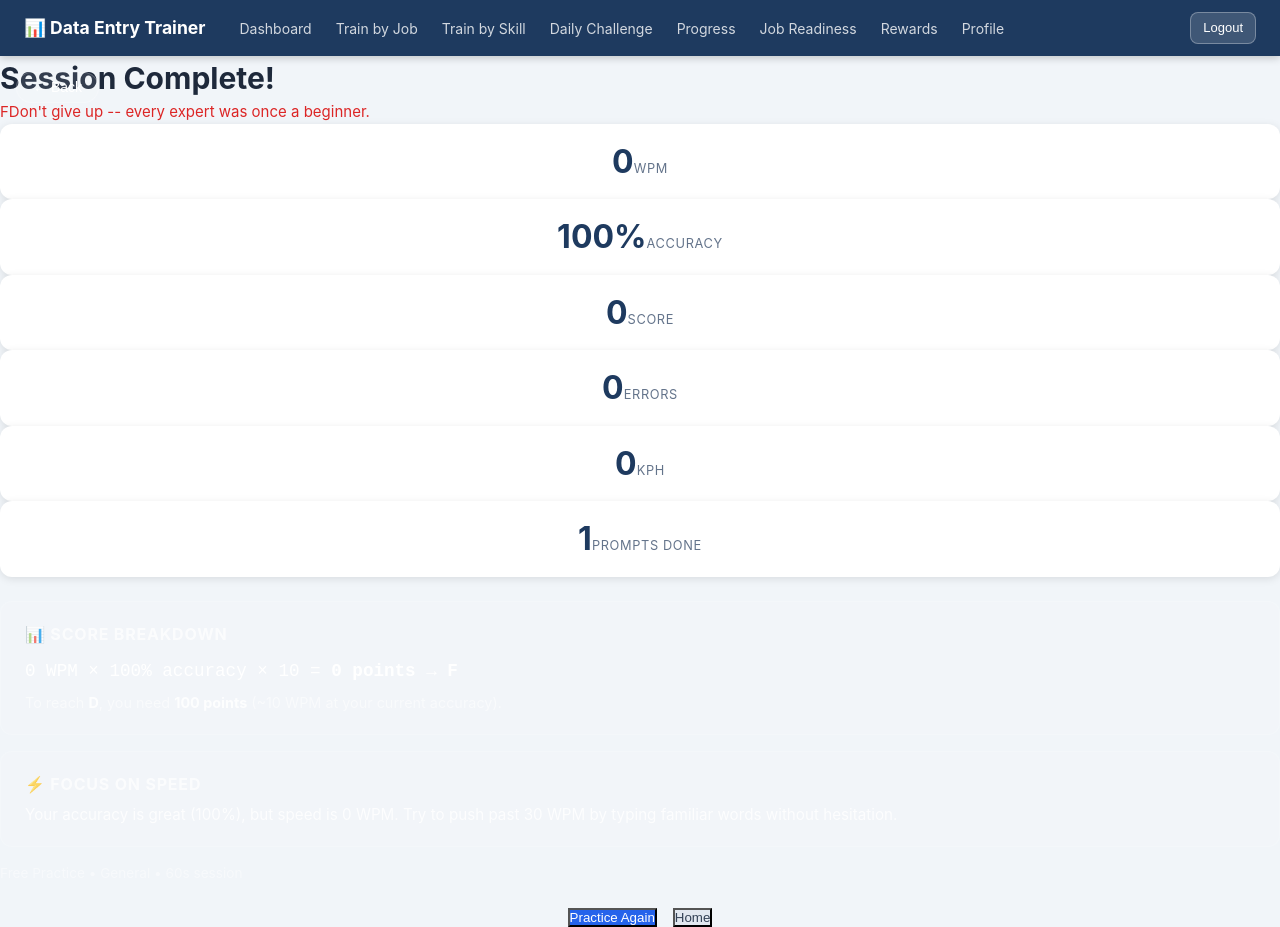
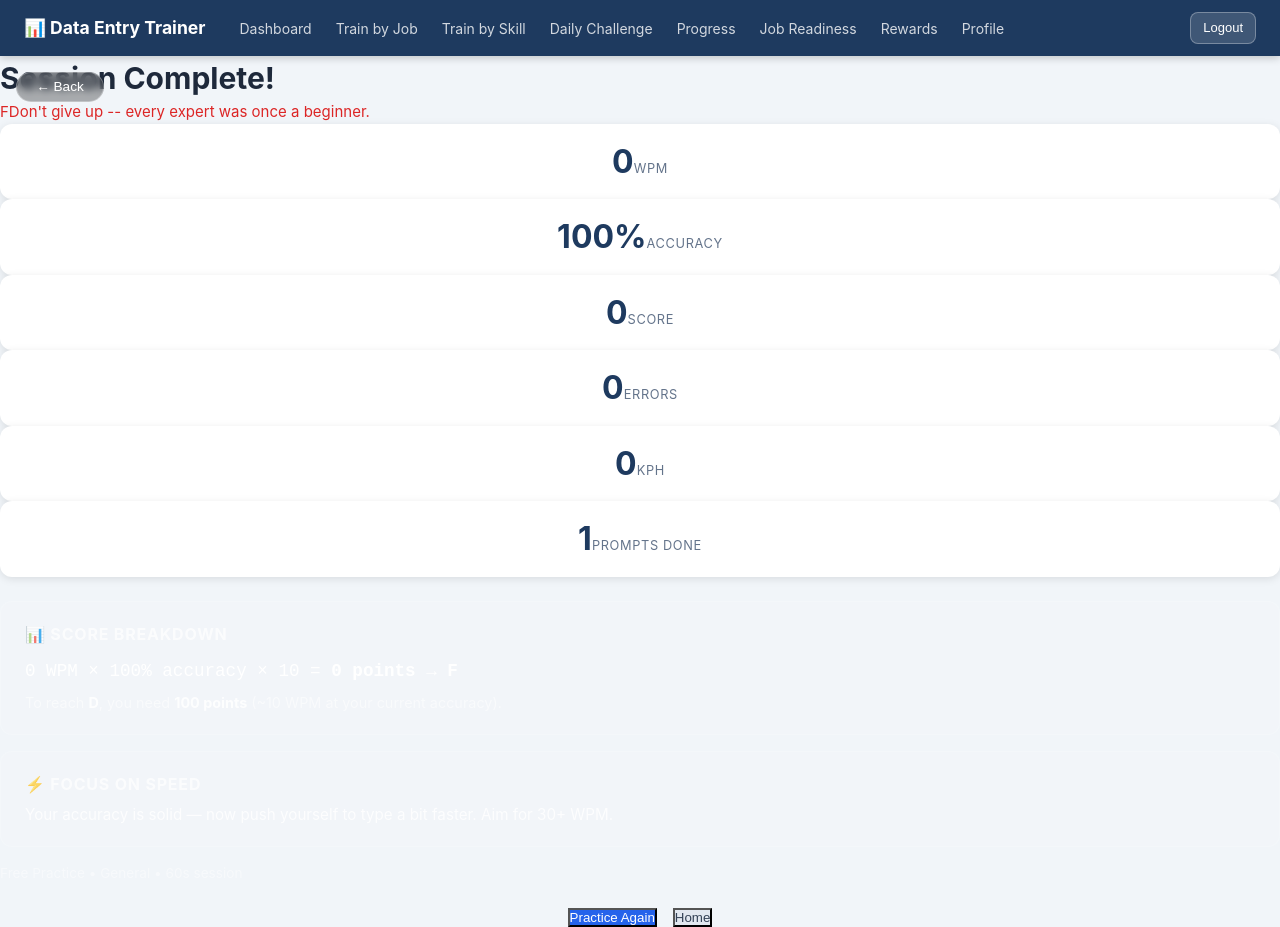
Before and after one commit to kaylaeastman86-cyber/Data-Entry-Typing-Speed-Trainer, a React (Vite) app: page /results in a window 1280 px wide. Built offline with nearby package versions, Linux system fonts and the light colour scheme; sample sign-in values are in the browser's storage.

Commit message:
Fix Results.jsx: back button style + improvement tip logic

```diff
--- a/src/pages/Results.jsx
+++ b/src/pages/Results.jsx
@@ -2,9 +2,15 @@ import { useLocation, useNavigate } from 'react-router-dom'
 
 const backBtnStyle = {
   position: 'absolute', top: '1rem', left: '1rem',
-  background: 'rgba(255,255,255,0.1)', border: '1px solid rgba(255,255,255,0.2)',
-  color: '#fff', padding: '0.4rem 1rem', borderRadius: '999px',
-  cursor: 'pointer', fontSize: '0.875rem', zIndex: 10
+  background: 'rgba(0,0,0,0.3)',
+  border: '1px solid rgba(255,255,255,0.3)',
+  color: '#fff',
+  padding: '0.4rem 1.2rem',
+  borderRadius: '999px',
+  cursor: 'pointer',
+  fontSize: '0.85rem',
+  backdropFilter: 'blur(4px)',
+  zIndex: 10
 }
 
 const getGrade = (score) => {
@@ -40,16 +46,16 @@ export default function Results() {
   const nextGrade = getNextGrade(score)
 
   const getImprovementTip = () => {
-    if (wpm >= 35 && accuracy >= 95) {
-      return { icon: '&#127878;', title: 'You\'re on fire!', msg: 'Both speed and accuracy are excellent. Keep it up and push for A+!' }
+    if (wpm < 30 && accuracy >= 90) {
+      return { icon: '&#9889;', title: 'Focus on Speed', msg: 'Your accuracy is solid — now push yourself to type a bit faster. Aim for 30+ WPM.' }
     }
     if (accuracy < 90) {
-      return { icon: '&#127919;', title: 'Focus on Accuracy', msg: `Your accuracy is ${accuracy}%. Slow down slightly and aim for 95%+ before pushing speed. Accuracy matters more than raw speed for data entry.` }
+      return { icon: '&#127919;', title: 'Focus on Accuracy', msg: `Slow down and hit every key correctly. Aim for 90%+ accuracy before pushing speed.` }
     }
-    if (wpm < 30) {
-      return { icon: '&#9889;', title: 'Focus on Speed', msg: `Your accuracy is great (${accuracy}%), but speed is ${wpm} WPM. Try to push past 30 WPM by typing familiar words without hesitation.` }
+    if (wpm >= 35 && accuracy >= 94) {
+      return { icon: '&#127878;', title: 'Job Ready!', msg: 'Great speed and accuracy — keep maintaining this level!' }
     }
-    return { icon: '&#128200;', title: 'Keep Pushing', msg: `You're at ${wpm} WPM with ${accuracy}% accuracy. Aim for 35+ WPM and 95%+ accuracy to reach job-ready level.` }
+    return { icon: '&#128200;', title: 'Good Progress!', msg: `You're at ${wpm} WPM with ${accuracy}% accuracy. Keep practicing to build consistency.` }
   }
 
   const tip = getImprovementTip()
```
